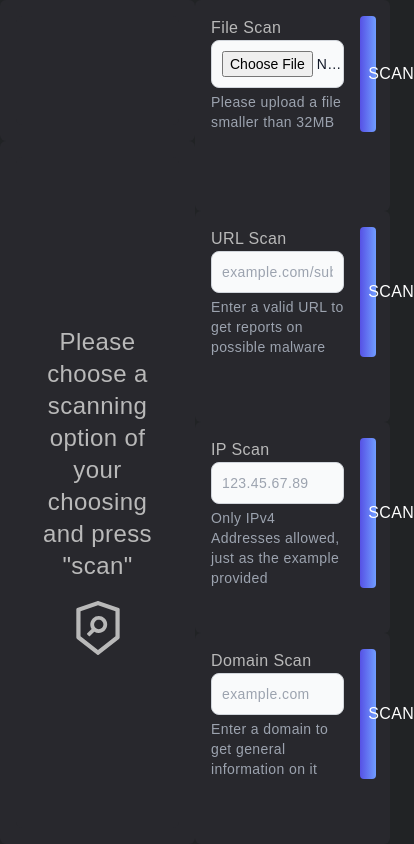
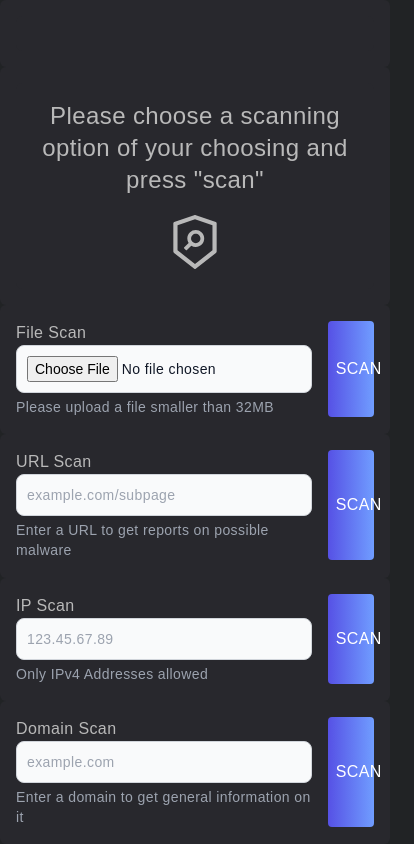
Before and after one commit to daniel-macias/cybersecurity-swiss-army-knife, a Next.js app: page / in a window 390 px wide. Shown: the whole page, 414 px wide, since content can reach past the window. Built offline with nearby package versions, Linux system fonts and the light colour scheme.

Commit message:
started with ip scan still problems with grid

```diff
--- a/components/IPScan.jsx
+++ b/components/IPScan.jsx
@@ -45,12 +45,12 @@ function IPScan({ onScan }) {
           onChange={(e) => setIP(e.target.value)}
         />
         <p className="mt-1 text-sm text-gray-400" id="ipscan_input_help">
-          Only IPv4 Addresses allowed, just as the example provided
+          Only IPv4 Addresses allowed
         </p>
       </div>
       <div className="col-span-1">
         <button
-          className="w-full h-full py-2 px-2 bg-blue-500 text-white rounded hover-bg-blue-700"
+          className="w-full h-full py-2 px-2 bg-blue-500 text-white rounded hover:bg-blue-700"
           type="button"
           onClick={handleScanClick}
         >
--- a/components/Main.jsx
+++ b/components/Main.jsx
@@ -26,10 +26,10 @@ function Main() {
 
 
   return (
-    <div className="h-screen grid grid-cols-2">
+    <div className="h-screen grid lg:grid-cols-5 max-h-screen-xl mx-auto">
       {/* Left Half */}
 
-      <div className="grid grid-rows-6 col-span-1">
+      <div className="grid lg:grid-rows-6 lg:col-span-3">
                 {/* Left Bottom (1/6) */}
                 <div className="row-span-1 bg-[#28282d] h-full rounded-md p-4">
           <div className="bg-[#28282d] h-full rounded-md p-4">
@@ -37,7 +37,7 @@ function Main() {
           </div>
         </div>
         {/* Left Top (5/6) */}
-        <div className="row-span-5 bg-[#28282d] h-full rounded-md p-4 flex items-center justify-center">
+        <div className="lg:row-span-5 bg-[#28282d] h-full rounded-md p-4 flex items-center justify-center">
           <div className="bg-[#28282d] h-full rounded-md p-4 flex items-center justify-center">
             {/* Content for the top left section */}
             <div>
@@ -68,24 +68,24 @@ function Main() {
       </div>
 
       {/* Right Half */}
-      <div className="grid grid-rows-4 col-span-1">
+      <div className="grid lg:grid-rows-4 lg:col-span-2">
         {/* Right Top (1/4) */}
-        <div className="row-span-1 bg-[#28282d] h-full rounded-md p-4">
+        <div className="lg:row-span-1 bg-[#28282d] h-full rounded-md p-4">
             <FileScan onScan={(data) => handleScan('file', data)} />
         </div>
 
         {/* Right Top (1/4) */}
-        <div className="row-span-1 bg-[#28282d] h-full rounded-md p-4">
+        <div className="lg:row-span-1 bg-[#28282d] h-full rounded-md p-4">
             <URLScan onScan={(data) => handleScan('url', data)} />
         </div>
 
         {/* Right Top (1/4) */}
-        <div className="row-span-1 bg-[#28282d] h-full rounded-md p-4">
+        <div className="lg:row-span-1 bg-[#28282d] h-full rounded-md p-4">
             <IPScan onScan={(data) => handleScan('ip', data)} />
         </div>
 
         {/* Right Top (1/4) */}
-        <div className="row-span-1 bg-[#28282d] h-full rounded-md p-4">
+        <div className="lg:row-span-1 bg-[#28282d] h-full rounded-md p-4">
             <DomainScan onScan={(data) => handleScan('domain', data)} />
         </div>
       </div>
--- a/components/Results/IPResults.jsx
+++ b/components/Results/IPResults.jsx
@@ -1,20 +1,110 @@
 import React, { useState, useEffect } from 'react';
+//These imports are necessary for the Arc element to be used in the graph
+//this is because issues with react-chartjs-2 "tree-shaking"
+import { ArcElement } from "chart.js";
+import Chart from "chart.js/auto";
+import { Doughnut } from 'react-chartjs-2';
+
+function unixTimestampToDateString(unixTimestamp) {
+  const date = new Date(unixTimestamp * 1000); // Convert seconds to milliseconds
+  return date.toISOString(); // Returns a string like "2023-04-05T14:30:00.000Z"
+}
 
 function IPResults({ data }) {
   // Create a state variable to hold the data
   const [resultData, setResultData] = useState(data);
 
+  const [urlChartData, setUrlChartData] = useState({
+    labels: [],
+    datasets: [
+      {
+        data: [],
+        backgroundColor: [],
+      },
+    ],
+  });
+
   // Use the useEffect hook to update the data when the prop 'data' changes
   useEffect(() => {
     setResultData(data);
+    if (data.data) {
+      const stats = data.data.attributes.last_analysis_stats;
+      const labels = Object.keys(stats);
+      const values = labels.map((key) => stats[key]);
+      console.log("LABEL");
+      console.log(labels);
+      console.log("VALUES");
+      console.log(values);
+      // You can set colors for the chart segments here
+      const backgroundColor = [
+        'green',
+        'red',
+        'orange',
+        'cyan',
+        'yellow',
+        'blue'
+      ];
+
+      setUrlChartData({
+        labels,
+        datasets: [
+          {
+            data: values,
+            backgroundColor,
+            borderWidth: 0,
+          },
+
+        ],
+
+      });
+
+      const cleanedData = {
+        labels: [],
+        datasets: [
+          {
+            data: [],
+            backgroundColor: [],
+            borderWidth: 0
+          }
+        ]
+      };
+/*
+      chartData.labels.forEach((label, index) => {
+        if (chartData.datasets[0].data[index] > 0) {
+          cleanedData.labels.push(label);
+          cleanedData.datasets[0].data.push(chartData.datasets[0].data[index]);
+          cleanedData.datasets[0].backgroundColor.push(chartData.datasets[0].backgroundColor[index]);
+        }
+      });
+      setChartData(cleanedData);
+*/
+      console.log("Chart Data")
+      console.log(urlChartData);
+    }
+
+
   }, [data]);
 
   return (
-    <div>
-      <h2>IP Results</h2>
-      <pre>{JSON.stringify(resultData, null, 2)}</pre>
+    <div className="h-screen">
+      <div className="grid lg:grid-cols-2 h-full">
+        <div className="lg:col-span-1 h-full">
+          A
+        </div>
+        <div className="lg:col-span-1 lg:h-full">
+          <div className="grid lg:grid-rows-2 h-full">
+            <div className="lg:col-span-1 h-full">
+              <Doughnut data={urlChartData} />
+            </div>
+            <div className="lg:col-span-1 h-full">
+              <Doughnut data={urlChartData} />
+            </div>
+          </div>
+        </div>
+      </div>
     </div>
-  )
+  );
+
 }
 
 export default IPResults
--- a/components/URLScan.jsx
+++ b/components/URLScan.jsx
@@ -47,7 +47,7 @@ function URLScan({ onScan }) {
           onChange={(e) => setUrl(e.target.value)}
         />
         <p className="mt-1 text-sm text-gray-400" id="urlscan_input_help">
-          Enter a valid URL to get reports on possible malware
+          Enter a URL to get reports on possible malware
         </p>
       </div>
       <div className="col-span-1">
```
